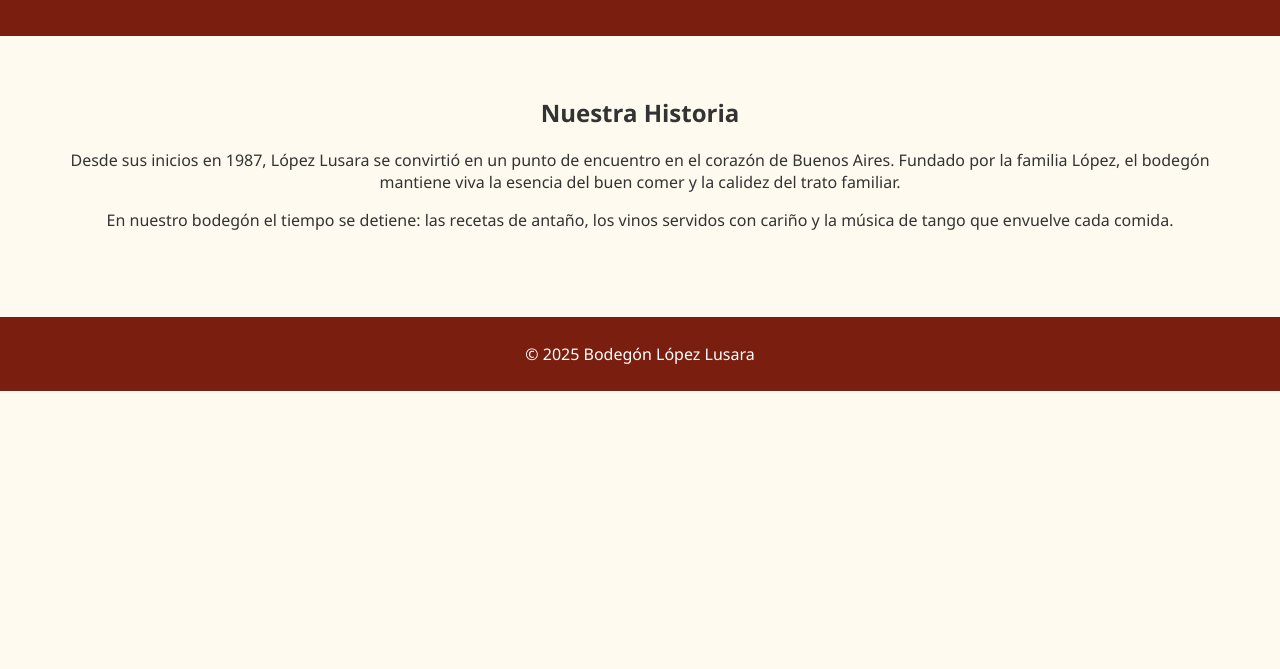
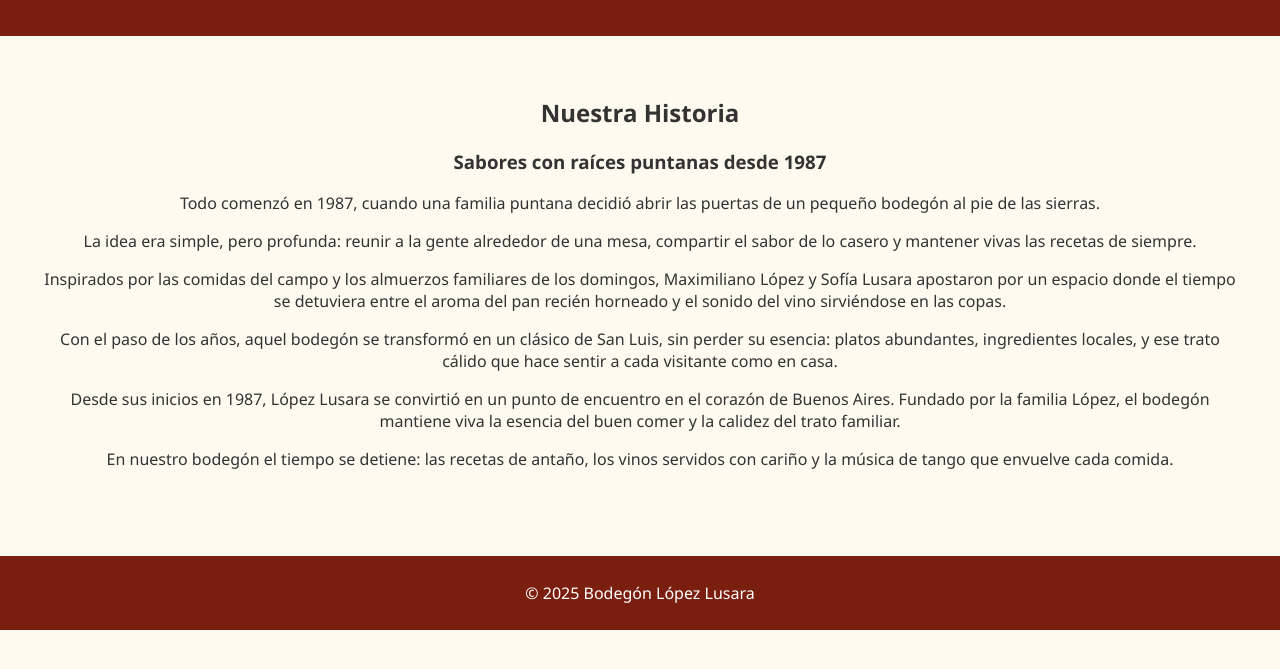
Before and after one commit to SelvaLusara/Tp_Integrador_2025, a plain HTML site: page Html/Page2/nosotros.html in a window 1280 px wide. Shown: the part 81-750 px from the top of the page. Drawn offline with Linux system fonts and the light colour scheme.

Commit message:
arreglos en nosotros

```diff
--- a/Html/Page2/nosotros.html
+++ b/Html/Page2/nosotros.html
@@ -22,7 +22,13 @@
     <section class="historia">
       <h2>Nuestra Historia</h2>
 
+      <h3>Sabores con raíces puntanas desde 1987</h3>
+<p>Todo comenzó en 1987, cuando una familia puntana decidió abrir las puertas de un pequeño bodegón al pie de las sierras.</p>
+<p>La idea era simple, pero profunda: reunir a la gente alrededor de una mesa, compartir el sabor de lo casero y mantener vivas las recetas de siempre.</p>
 
+<p>Inspirados por las comidas del campo y los almuerzos familiares de los domingos, Maximiliano López y Sofía Lusara apostaron por un espacio donde el tiempo se detuviera entre el aroma del pan recién horneado y el sonido del vino sirviéndose en las copas.</p>
+
+Con el paso de los años, aquel bodegón se transformó en un clásico de San Luis, sin perder su esencia: platos abundantes, ingredientes locales, y ese trato cálido que hace sentir a cada visitante como en casa.</p>
       <p>Desde sus inicios en 1987, López Lusara se convirtió en un punto de encuentro en el corazón de Buenos Aires. Fundado por la familia López, el bodegón mantiene viva la esencia del buen comer y la calidez del trato familiar.</p>
       <p>En nuestro bodegón el tiempo se detiene: las recetas de antaño, los vinos servidos con cariño y la música de tango que envuelve cada comida.</p>
     </section>
```
